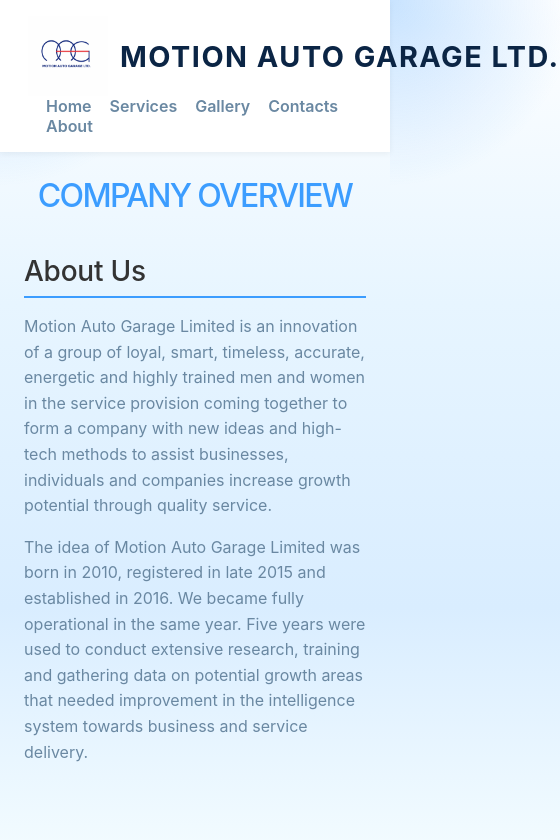
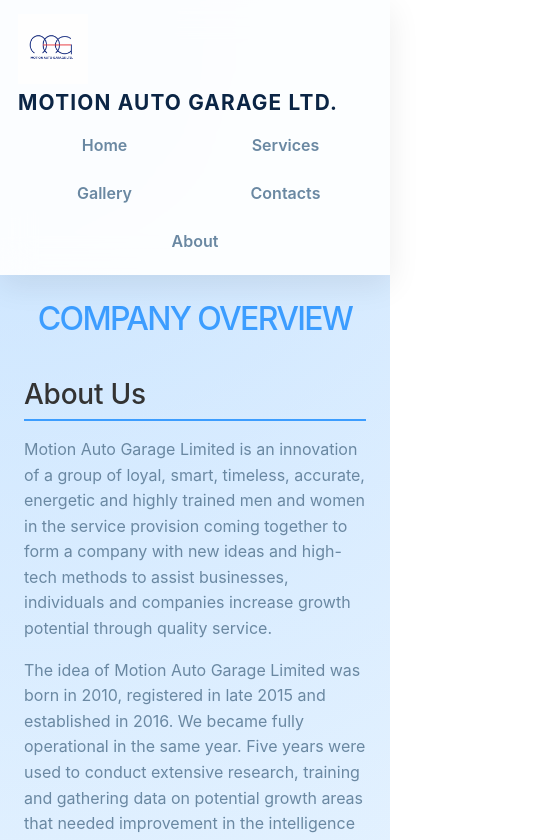
Before and after one commit to Jamoo020/Motion-auto-garage, a React (Vite) app: page /about in a window 390 px wide. Shown: the top 840 px of the page, 560 px wide, since content can reach past the window. Built offline with nearby package versions, Linux system fonts and the light colour scheme.

Commit message:
Improve mobile UX: responsive header and mobile-friendly background scrolling

```diff
--- a/src/components/Header.css
+++ b/src/components/Header.css
@@ -3,54 +3,97 @@
   align-items: center;
   justify-content: space-between;
   padding: 16px 28px;
-  background: #fff;
+  background: rgba(255, 255, 255, 0.92);
+  backdrop-filter: blur(16px);
   position: sticky;
   top: 0;
-  z-index: 10;
-  box-shadow: 0 2px 6px rgba(0, 0, 0, 0.05);
-  flex-wrap: wrap; /* allows wrapping on small screens */
+  z-index: 20;
+  box-shadow: 0 10px 30px rgba(0, 0, 0, 0.08);
+  flex-wrap: wrap;
 }
 
 .brand {
   display: flex;
   align-items: center;
   gap: 12px;
-  flex: 1;
+  flex: 1 1 320px;
+  min-width: 0;
 }
 
 .brand strong {
-  font-size: 1.8rem;
-  letter-spacing: 1.5px;
+  font-size: 1.6rem;
+  letter-spacing: 1.2px;
   color: #0b2545;
-  white-space: nowrap;
+  line-height: 1.1;
+  overflow-wrap: break-word;
+  word-break: break-word;
 }
 
 .logo {
-  height: 80px;
+  height: 70px;
   width: auto;
 }
 
-@media (min-width: 900px){
-  .logo { height: 120px; }
+@media (min-width: 900px) {
+  .logo {
+    height: 100px;
+  }
 }
 
 nav {
   display: flex;
-  flex-wrap: wrap; /* wrap nav links on small screens */
+  flex-wrap: wrap;
+  justify-content: flex-end;
+  gap: 10px;
 }
 
 nav a {
-  margin-left: 18px;
+  margin: 0;
   color: var(--muted);
   text-decoration: none;
   font-weight: 600;
-  transition: color 0.2s;
+  transition: color 0.2s, background 0.2s, transform 0.2s;
+  padding: 10px 12px;
+  border-radius: 999px;
 }
 
 nav a:hover {
   color: var(--accent);
+  background: rgba(60, 157, 255, 0.08);
+  transform: translateY(-1px);
 }
 
 nav a.active {
   color: var(--accent);
+  background: rgba(60, 157, 255, 0.14);
 }
+
+@media (max-width: 768px) {
+  header {
+    padding: 14px 18px;
+    gap: 10px;
+  }
+
+  .brand {
+    flex-direction: column;
+    align-items: flex-start;
+    gap: 8px;
+  }
+
+  .brand strong {
+    font-size: 1.3rem;
+  }
+
+  nav {
+    width: 100%;
+    justify-content: flex-start;
+    gap: 8px;
+  }
+
+  nav a {
+    flex: 1 1 calc(50% - 8px);
+    margin: 0;
+    padding: 10px 11px;
+    text-align: center;
+  }
+}
--- a/src/index.css
+++ b/src/index.css
@@ -15,7 +15,7 @@
   margin: 0;
   background: var(--bg);
   color: #111;
-  background-attachment: fixed;
+  background-attachment: scroll;
   background-size: cover;
 }
 
```
